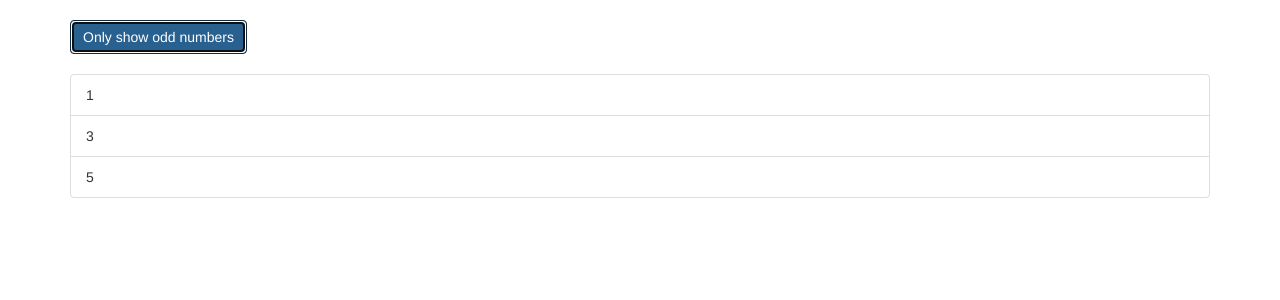
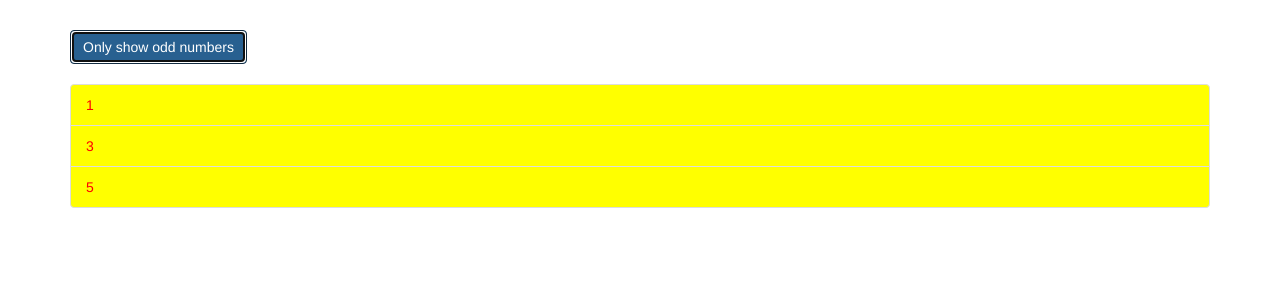
Before and after one commit to amitap16/directives-start, an Angular app: page / in a window 1280 px wide. Both pictures are taken after a click on the button "Only show odd numbers". Shown: the top 300 px of the page. Built offline with nearby package versions, Linux system fonts and the light colour scheme.

Commit message:
Completed - 93. ngClass and ngStyle Recap

```diff
--- a/src/app/app.component.css
+++ b/src/app/app.component.css
@@ -0,0 +1,7 @@
+.container {
+  margin-top: 30px;
+}
+
+.odd {
+  color: red;
+}
--- a/src/app/app.component.html
+++ b/src/app/app.component.html
@@ -1,5 +1,4 @@
 <div class="container">
-  <br />
   <div class="row">
     <div class="col-xs-12">
       <button class="btn btn-primary"
@@ -10,12 +9,16 @@
       <ul class="list-group">
         <div *ngIf="onlyOdd">
           <li class="list-group-item"
+              [ngClass]="{odd: odd % 2 !== 0}"
+              [ngStyle]="{backgroundColor: odd % 2 !== 0 ? 'yellow' : 'transparent'}"
               *ngFor="let odd of oddNumbers">
             {{ odd }}
           </li>
         </div>
         <div *ngIf="!onlyOdd">
           <li class="list-group-item"
+              [ngClass]="{odd: even % 2 !== 0}"
+              [ngStyle]="{backgroundColor: even % 2 !== 0 ? 'yellow' : 'transparent'}"
               *ngFor="let even of evenNumbers">
             {{ even }}
           </li>
```
